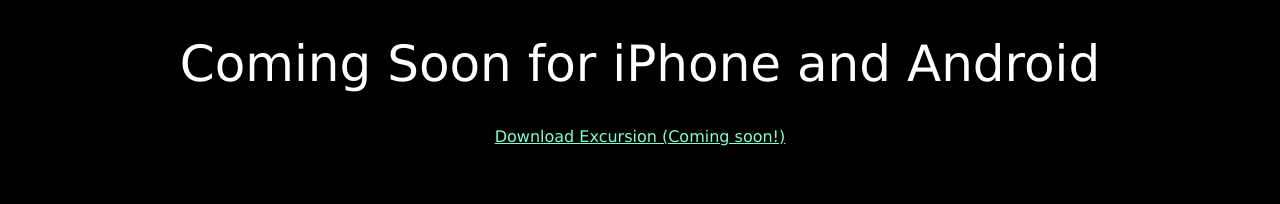
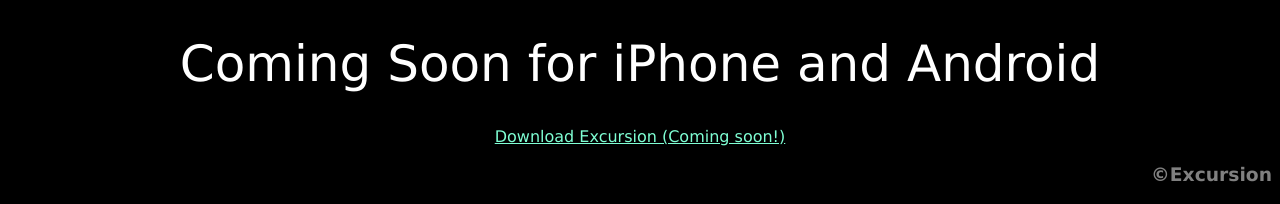
Before and after one commit to andywoodruff6/excursion, a plain HTML site: page index.html in a window 1280 px wide. Shown: the part 1108-1312 px from the top of the page. Before the commit the page ends 1262 px from the top, so only its background shows below. Drawn offline with Linux system fonts and the light colour scheme.

Commit message:
all tasks complete

```diff
--- a/index.html
+++ b/index.html
@@ -32,5 +32,9 @@
     <img src="https://content.codecademy.com/programs/freelance-one/excursion/images/phone.png">
     <h1>Coming Soon for iPhone and Android</h1>
     <a href="#">Download Excursion (Coming soon!)</a>
+    <br>
+    <h3>
+       <span>&#169</span>Excursion
+    </h3>
 </footer>
 </html>
--- a/resources/css/style.css
+++ b/resources/css/style.css
@@ -24,3 +24,7 @@ p {
 a {
     color: aquamarine;
 }
+footer h3 {
+    color: grey;
+    text-align: right;
+}
```
